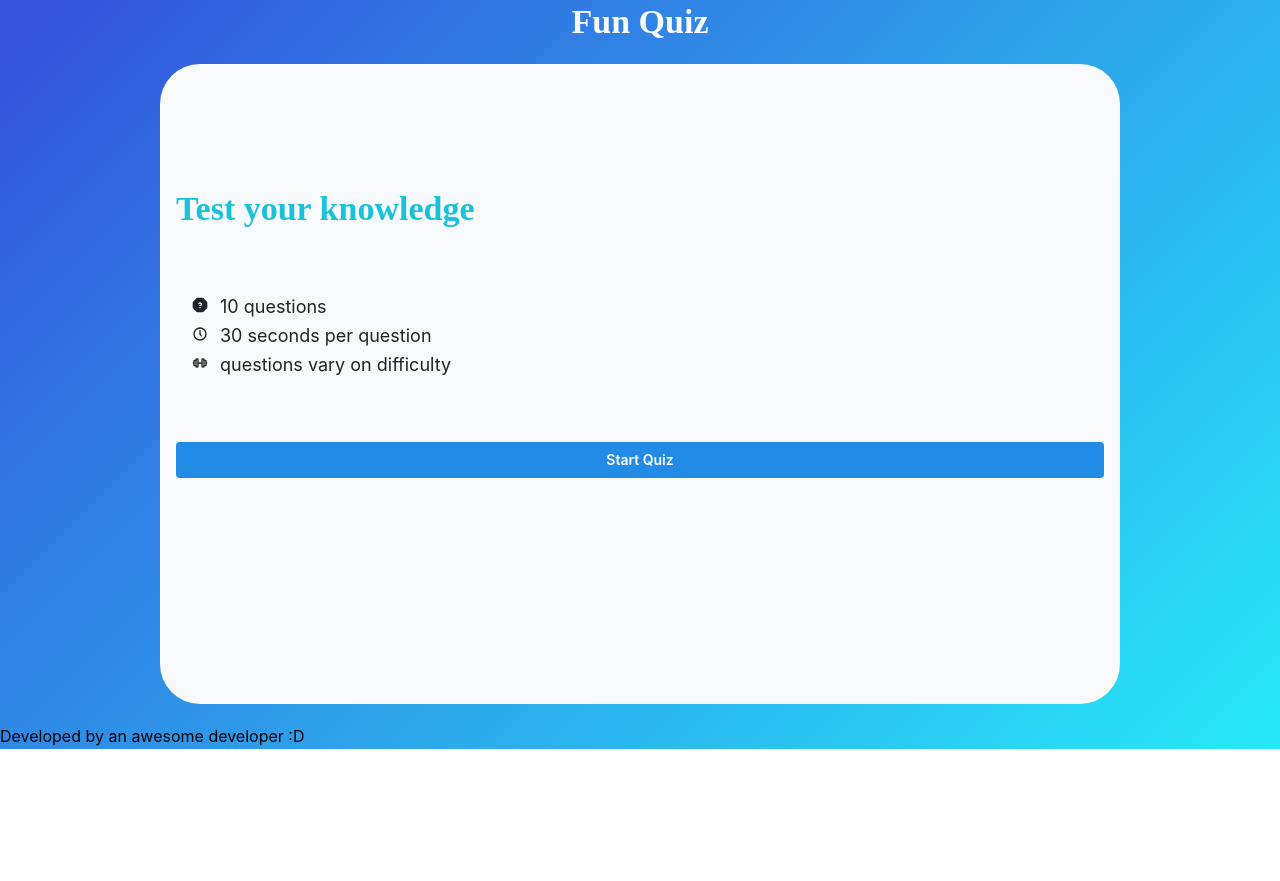
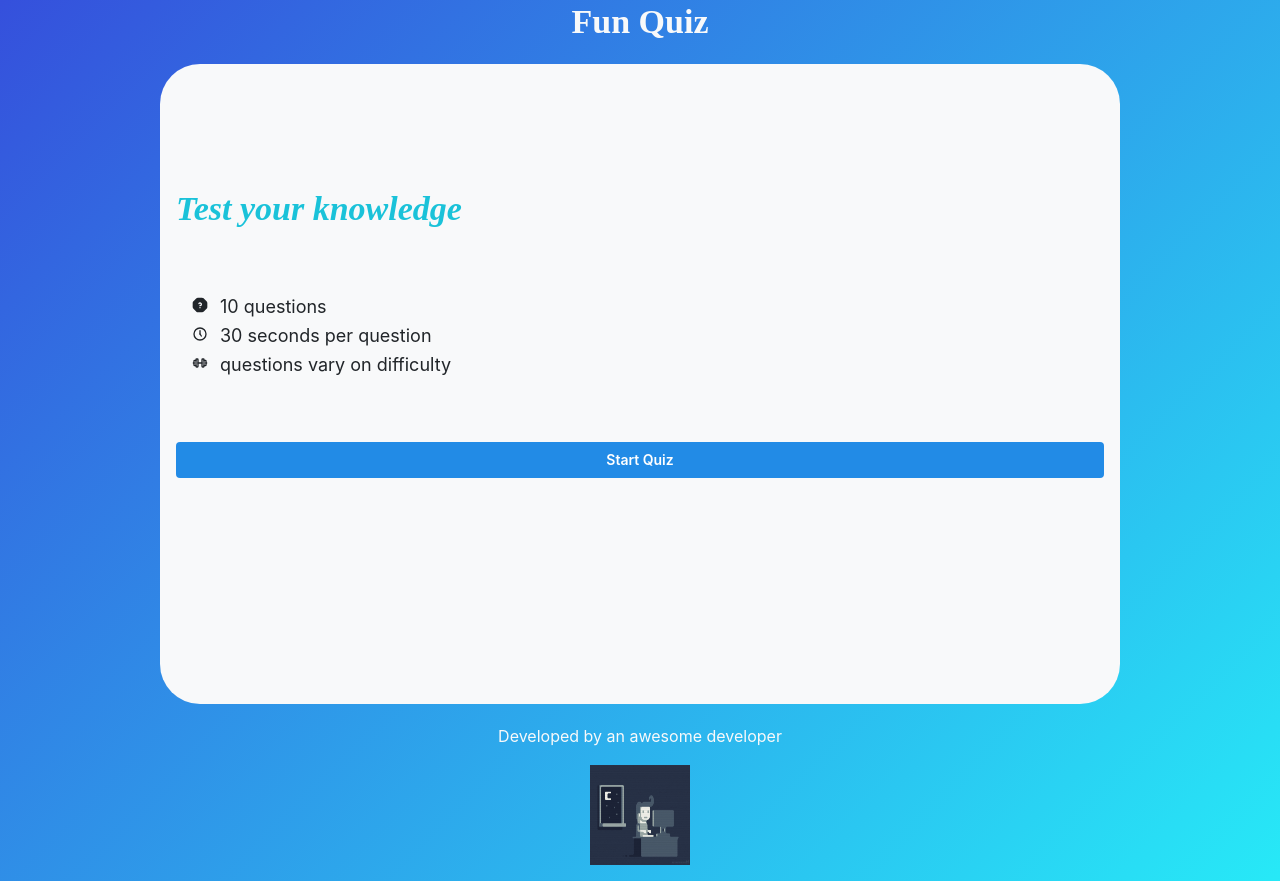
Before and after one commit to JustBecerra/QuizTime, a Next.js app: page / in a window 1280 px wide. Before the commit the page ends 800 px from the top, so only its background shows below. Built offline with nearby package versions, Linux system fonts and the light colour scheme.

Commit message:
add footer and gif

```diff
--- a/components/footer/index.tsx
+++ b/components/footer/index.tsx
@@ -1,5 +1,15 @@
-import { Text } from "@mantine/core";
-
+import { Flex, Text } from "@mantine/core";
+import Image from "next/image";
+import devgif from "../../public/programmergif.gif";
 export const Footer = () => {
-  return <Text>Developed by an awesome developer :D</Text>;
+  return (
+    <Flex
+      align="center"
+      direction="column"
+      style={{ gap: "1rem", marginBottom: "1rem" }}
+    >
+      <Text c="gray.0">Developed by an awesome developer</Text>
+      <Image src={devgif} width={100} height={100} alt={""} />
+    </Flex>
+  );
 };
--- a/components/maininfocard/index.tsx
+++ b/components/maininfocard/index.tsx
@@ -35,7 +35,7 @@ export const Maininfocard = () => {
       }}
     >
       <Flex direction="column" justify="space-evenly" h="80%">
-        <Title order={1} c="deepBlue.4">
+        <Title order={1} c="deepBlue.4" fs="italic">
           Test your knowledge
         </Title>
         <List size="lg" withPadding>
```
Also changed, not shown: public/programmergif.gif (added).
